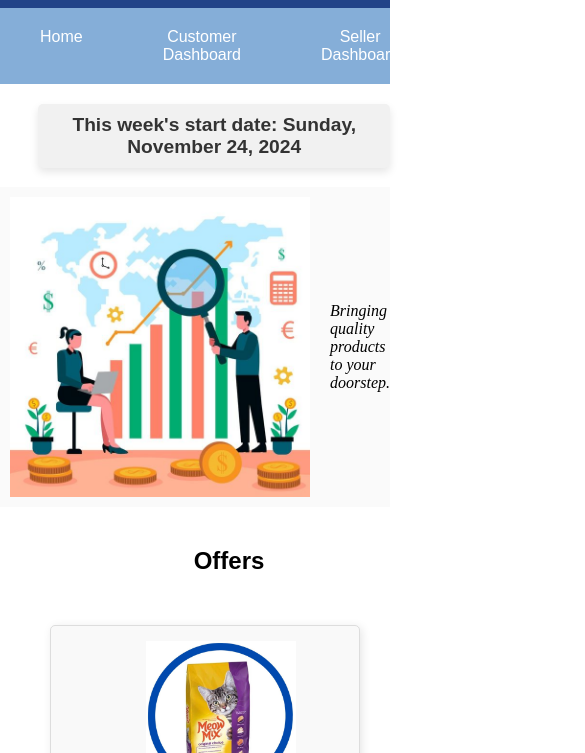
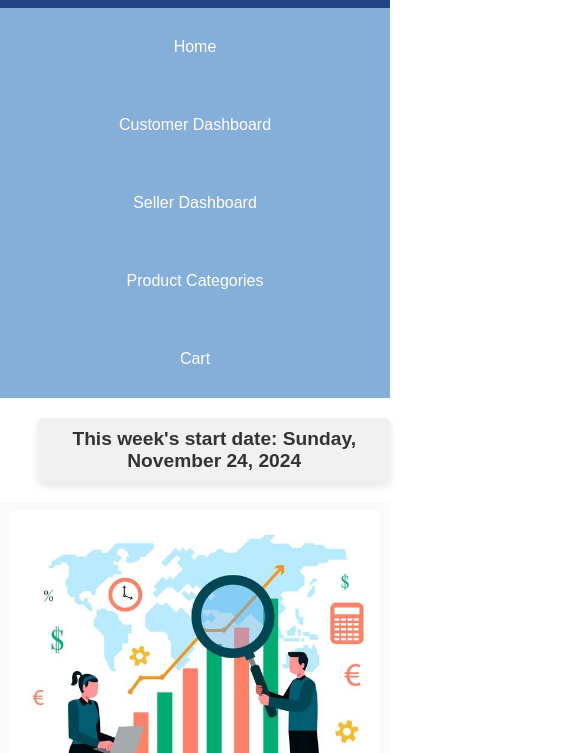
Before and after one commit to illkil/Star-Market, a plain HTML site: page index.html in a window 390 px wide. Shown: the part 91-844 px from the top of the page, 585 px wide, since content can reach past the window. Drawn offline with Linux system fonts and the light colour scheme.

Commit message:
style.css

```diff
--- a/style.css
+++ b/style.css
@@ -958,3 +958,101 @@ body.theme-dark  .offer {
   box-shadow: 2px 2px 10px rgba(0, 0, 0, 0.1);
   color: black;
 }
+
+/* تحسين الهيكل العام للهوم وجعل العناصر تتجاوب */
+body {
+  display: flex;
+  flex-direction: column;
+  min-height: 100vh;
+}
+
+/* جعل قسم الرؤية (Vision) مرنًا */
+.vision {
+  display: flex;
+  align-items: center;
+  justify-content: space-between;
+  flex-wrap: wrap;
+}
+
+.vision img {
+  flex: 1;
+  max-width: 100%;
+  margin: 10px;
+}
+
+.vision p {
+  flex: 2;
+  text-align: left;
+  margin: 10px;
+}
+
+/* قائمة المنتجات الأساسية */
+.product-list {
+  display: flex;
+  flex-wrap: wrap;
+  justify-content: center;
+  gap: 15px;
+  padding: 20px;
+}
+
+.product {
+  width: calc(25% - 20px);
+  margin: 10px;
+  transition: transform 0.2s;
+}
+
+.product:hover {
+  transform: scale(1.05);
+}
+
+/* صور المنتجات لتكون متجاوبة */
+.product img {
+  width: 100%;
+  height: auto;
+  border-radius: 5px;
+}
+
+/* قواعد @media لتجاوب الهوم */
+
+/* للأجهزة اللوحية (Tablet - العرض ≤ 768px) */
+@media (max-width: 768px) {
+  .vision {
+      flex-direction: column;
+      text-align: center;
+  }
+
+  .vision img {
+      max-width: 80%;
+      margin: 0 auto;
+  }
+
+  .product {
+      width: calc(50% - 20px);
+  }
+}
+
+/* للأجهزة الجوالة (Mobile - العرض ≤ 480px) */
+@media (max-width: 480px) {
+  .vision {
+      flex-direction: column;
+      align-items: center;
+  }
+
+  .vision img {
+      max-width: 100%;
+      margin-bottom: 10px;
+  }
+
+  .product {
+      width: 100%;
+  }
+
+  nav.flex-nav ul {
+      flex-direction: column;
+      align-items: center;
+  }
+
+  nav.flex-nav ul li {
+      margin: 10px 0;
+  }
+}
```
